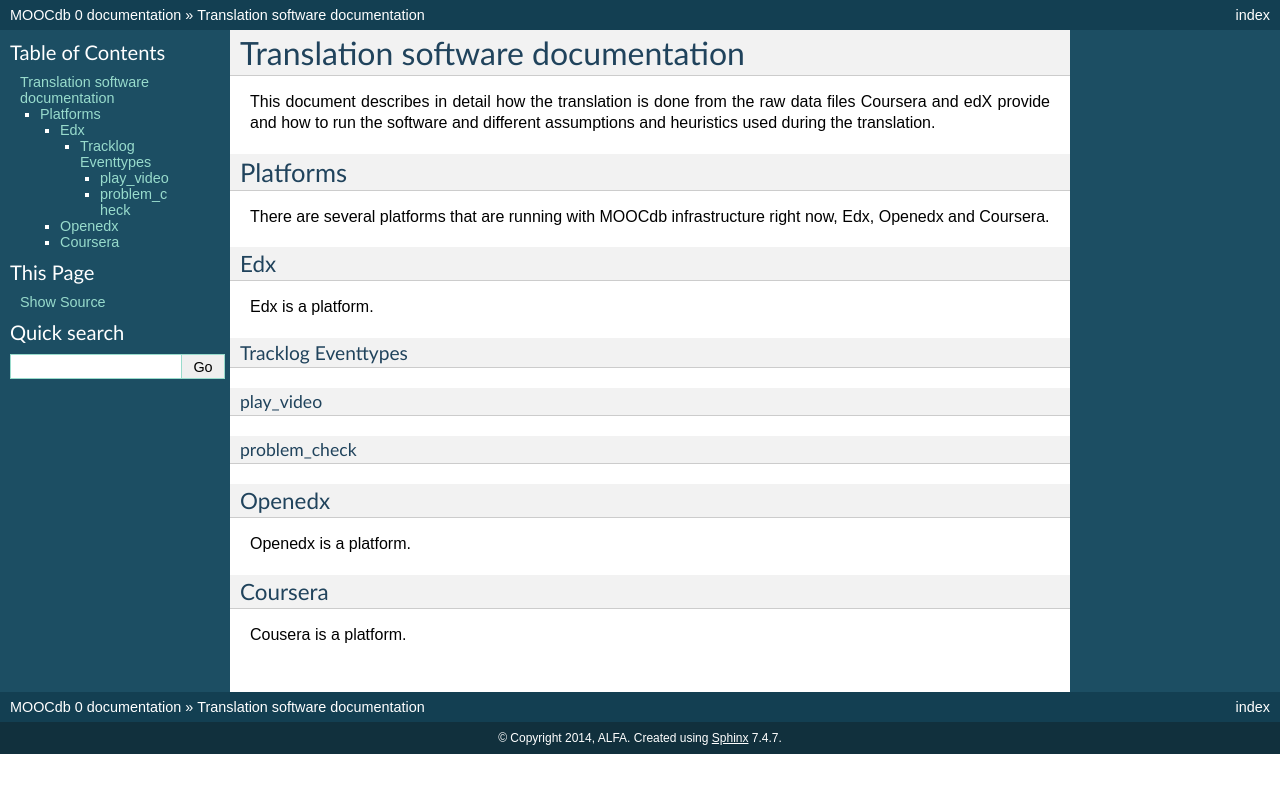
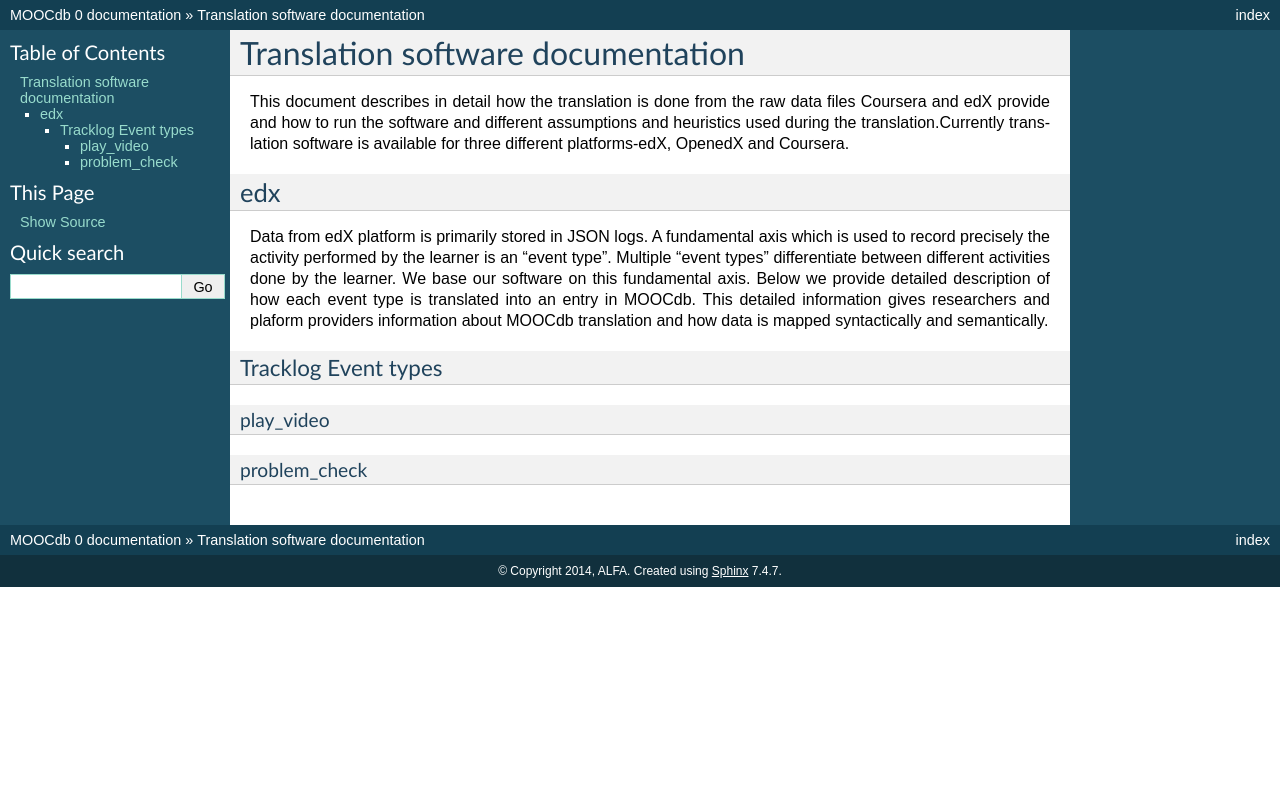
Before and after one commit to MOOCdb/MOOCdbDocs, a Sphinx documentation site: the page built from docs/translation.rst, in a window 1280 px wide. Shown: the top 793 px of the page. Built offline with Sphinx 7.4.7, drawn with Linux system fonts in a browser that asks for light colours; pages that are not in the unit, such as notebooks, are missing from menus.

Commit message:
Update translation.rst

```diff
--- a/docs/translation.rst
+++ b/docs/translation.rst
@@ -3,21 +3,20 @@ Translation software documentation
 #############
 
 This document describes in detail how the translation is done from the raw data files Coursera and edX provide and how to run the
-software and different assumptions and heuristics used during the translation.
-
-************
-Platforms
-************
-
-There are several platforms that are running with MOOCdb infrastructure right now, Edx, Openedx and Coursera.
+software and different assumptions and heuristics used during the translation.Currently translation software is available for
+three different platforms-edX, OpenedX and Coursera.
 
 
-Edx
+edx
 ===
 
-Edx is a platform.
+Data from edX platform is primarily stored in JSON logs. A fundamental axis which is used to record precisely the activity performed
+by the learner is an "event type". Multiple "event types" differentiate between different activities done by the learner. We base
+our software on this fundamental axis. Below we provide detailed description of how each event type is translated into an entry in
+MOOCdb. This detailed information gives researchers and plaform providers information about MOOCdb translation and how data is mapped
+syntactically and semantically.
 
-Tracklog Eventtypes
+Tracklog Event types
 -------------------
 
 play_video
@@ -25,14 +24,3 @@ play_video
 
 problem_check
 ^^^^^^^^^^^^^
-
-Openedx
-=======
-
-Openedx is a platform.
-
-
-Coursera
-========
-
-Cousera is a platform.
```
